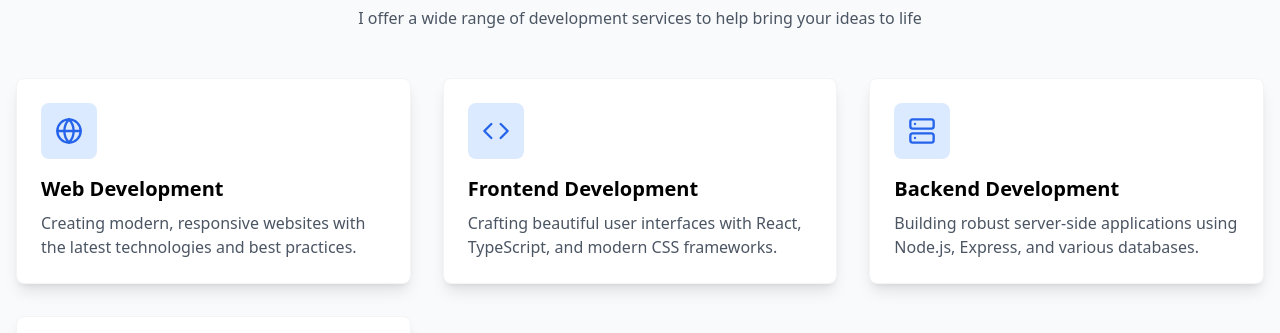
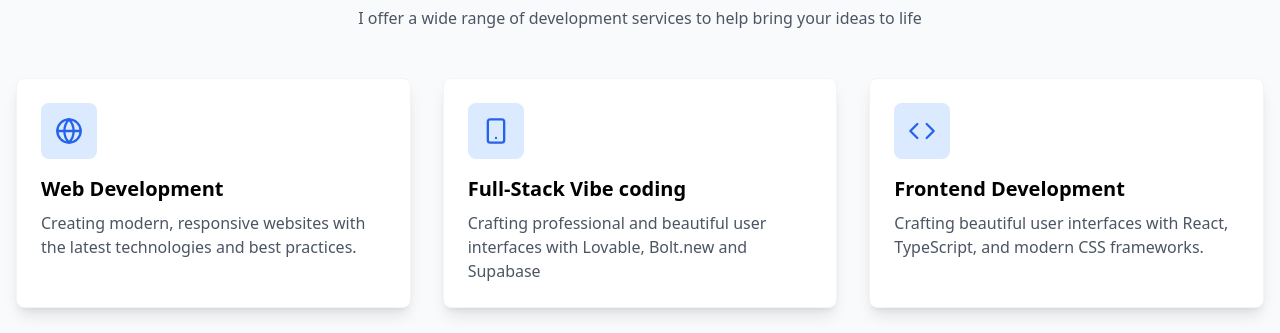
Before and after one commit to MuhammadNadeem4436/Updated-Portfolio, a React (Vite) app: page / in a window 1280 px wide. Shown: the part 1590-1923 px from the top of the page. Built offline with nearby package versions, Linux system fonts and the light colour scheme.

Commit message:
Updated Services.tsx

```diff
--- a/src/components/Services.tsx
+++ b/src/components/Services.tsx
@@ -28,11 +28,11 @@ const Services: React.FC = () => {
       title: 'Web Development',
       description: 'Creating modern, responsive websites with the latest technologies and best practices.'
     },
-    // {
-    //   icon: <Smartphone size={28} />,
-    //   title: 'Mobile Development',
-    //   description: 'Building cross-platform mobile applications that work on iOS and Android devices.'
-    // },
+    {
+      icon: <Smartphone size={28} />,
+      title: 'Full-Stack Vibe coding',
+      description: 'Crafting professional and beautiful user interfaces with Lovable, Bolt.new and Supabase'
+    },
     {
       icon: <Code size={28} />,
       title: 'Frontend Development',
```
